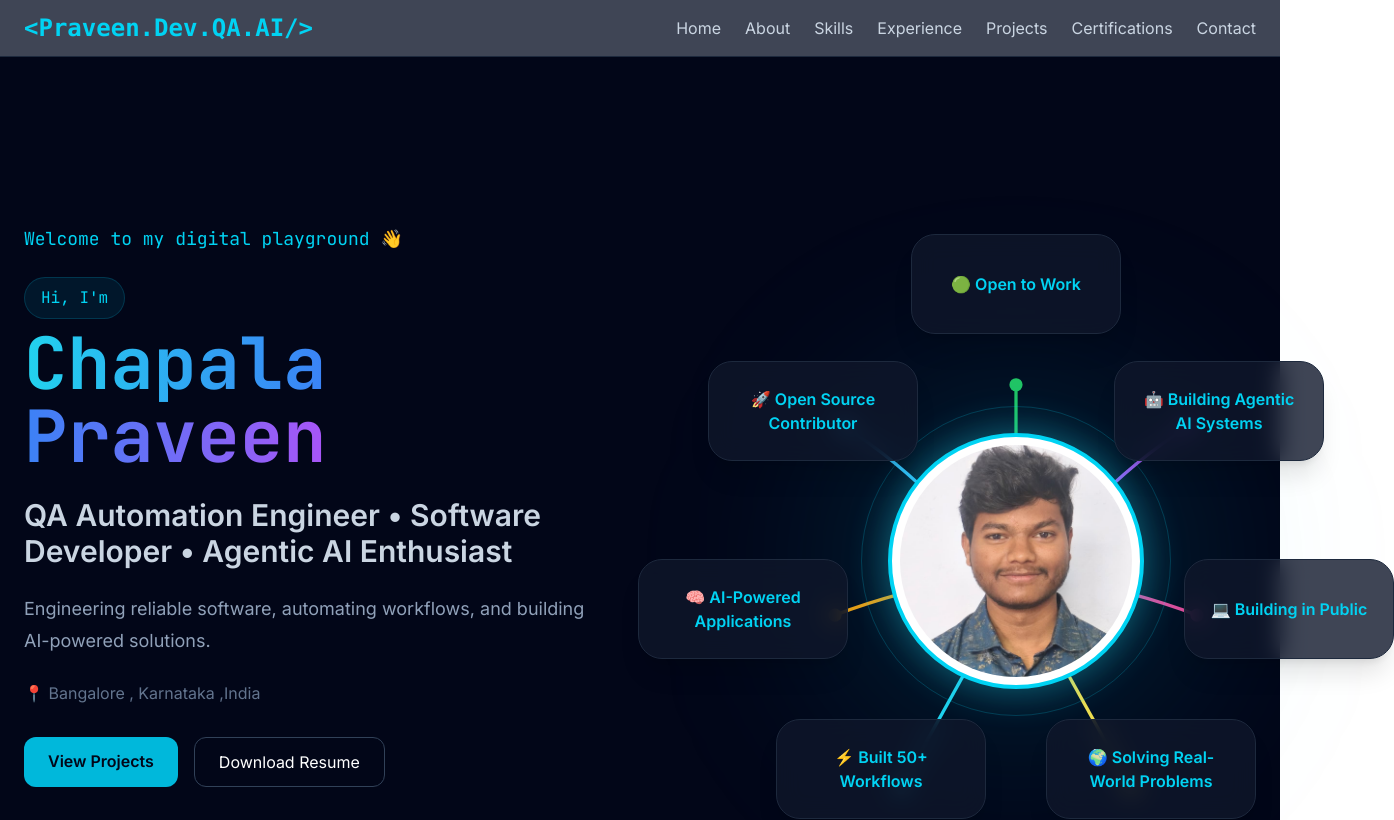
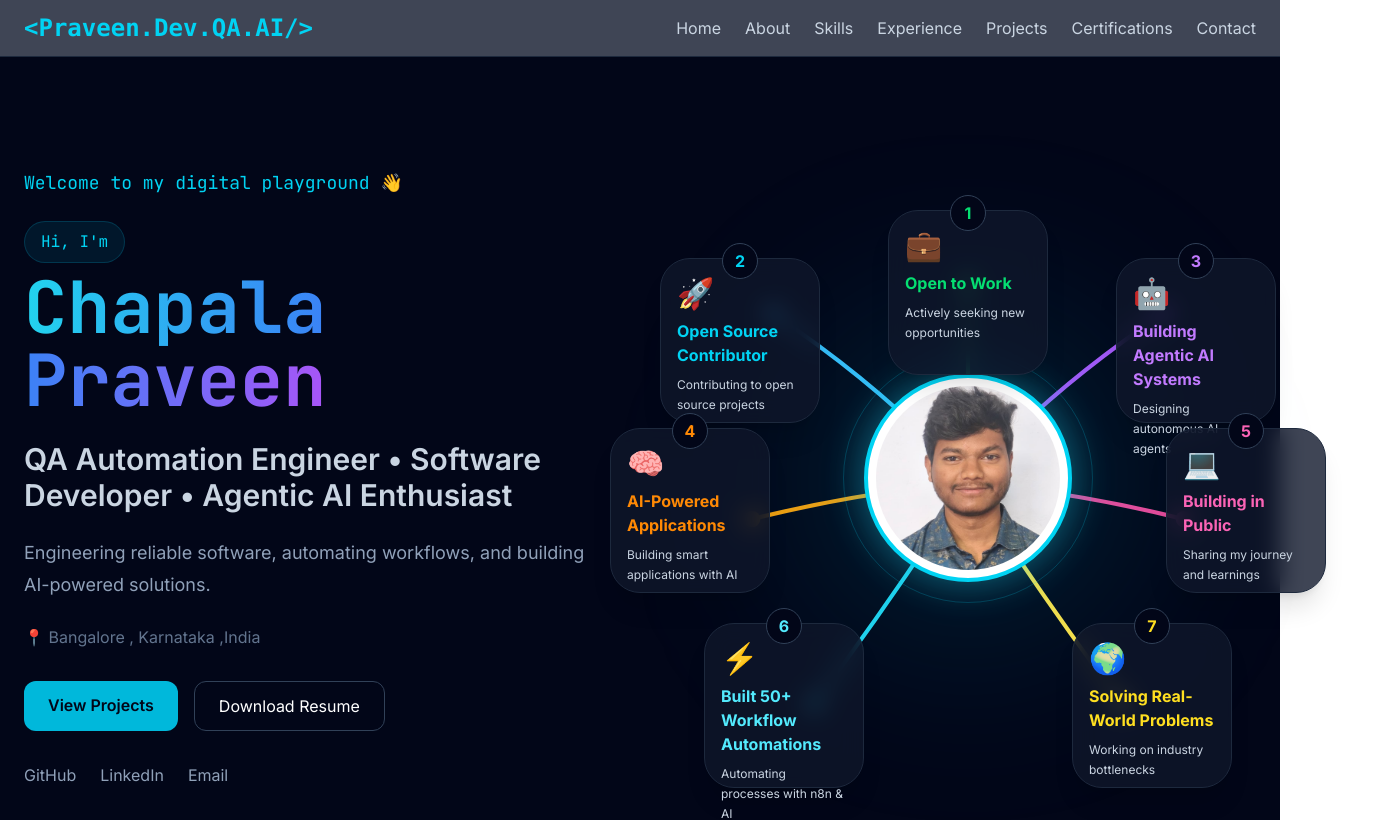
Before and after one commit to praveenchapala/Master-Portfolio, a React (Vite) app in the folder portfolio-app/: page / in a window 1280 px wide. Shown: the top 820 px of the page, 1394 px wide, since content can reach past the window. Built offline with nearby package versions, Linux system fonts and the light colour scheme.

Commit message:
Almost Done with the Hero section but still some improvements are there will do it later

```diff
--- a/portfolio-app/src/components/hero/Hero.jsx
+++ b/portfolio-app/src/components/hero/Hero.jsx
@@ -19,17 +19,7 @@ function Hero() {
         </div>
 
         {/* Right Side */}
-        <div
-          className="
-            relative
-            hidden
-            lg:flex
-            justify-center
-            items-center
-            pt-20
-            translate-x-12
-          "
-        >
+        <div className="relative hidden lg:flex justify-center">
           <HeroNetwork />
         </div>
 
--- a/portfolio-app/src/components/hero/HeroImage.jsx
+++ b/portfolio-app/src/components/hero/HeroImage.jsx
@@ -4,14 +4,24 @@ function HeroImage() {
   return (
     <div className="relative flex items-center justify-center">
       {/* Outer Glow */}
-      <div className="absolute w-[360px] h-[360px] bg-cyan-500/15 blur-[100px] rounded-full animate-pulse"></div>
+      <div
+        className="
+          absolute
+          w-[320px]
+          h-[320px]
+          bg-cyan-500/15
+          blur-[100px]
+          rounded-full
+          animate-pulse
+        "
+      />
 
       {/* Decorative Ring */}
       <div
         className="
           absolute
-          w-[310px]
-          h-[310px]
+          w-[250px]
+          h-[250px]
           rounded-full
           border
           border-cyan-400/20
@@ -24,8 +34,8 @@ function HeroImage() {
         alt="Praveen"
         className="
           relative
-          w-64
-          h-64
+          w-52
+          h-52
           rounded-full
           object-cover
           object-top
--- a/portfolio-app/src/components/hero/HeroNetwork.jsx
+++ b/portfolio-app/src/components/hero/HeroNetwork.jsx
@@ -3,16 +3,16 @@ import NetworkNode from "./NetworkNode";
 
 function HeroNetwork() {
   return (
-    <div className="relative w-[650px] h-[650px]">
+    <div className="relative w-[600px] h-[600px]">
 
       {/* SVG Branches */}
       <svg
         className="absolute inset-0 w-full h-full"
-        viewBox="0 0 700 700"
+        viewBox="0 0 560 560"
       >
         {/* Top */}
 <path
-          d="M350 330 L350 120"
+  d="M280 260 L280 90"
   stroke="#22c55e"
   strokeWidth="4"
   fill="none"
@@ -20,7 +20,7 @@ function HeroNetwork() {
 
 {/* Top Left */}
 <path
-          d="M300 310 Q220 220 140 170"
+  d="M250 250 Q180 180 90 120"
   stroke="#38bdf8"
   strokeWidth="4"
   fill="none"
@@ -28,7 +28,7 @@ function HeroNetwork() {
 
 {/* Top Right */}
 <path
-          d="M400 310 Q480 220 560 170"
+  d="M310 250 Q380 180 470 120"
   stroke="#a855f7"
   strokeWidth="4"
   fill="none"
@@ -36,7 +36,7 @@ function HeroNetwork() {
 
 {/* Middle Left */}
 <path
-          d="M280 360 Q210 370 130 400"
+  d="M230 290 Q150 300 70 320"
   stroke="#f59e0b"
   strokeWidth="4"
   fill="none"
@@ -44,7 +44,7 @@ function HeroNetwork() {
 
 {/* Middle Right */}
 <path
-          d="M420 360 Q490 370 570 400"
+  d="M330 290 Q410 300 490 320"
   stroke="#ec4899"
   strokeWidth="4"
   fill="none"
@@ -52,7 +52,7 @@ function HeroNetwork() {
 
 {/* Bottom Left */}
 <path
-          d="M310 430 Q260 520 210 610"
+  d="M250 330 Q190 420 130 500"
   stroke="#22d3ee"
   strokeWidth="4"
   fill="none"
@@ -60,27 +60,33 @@ function HeroNetwork() {
 
 {/* Bottom Right */}
 <path
-          d="M390 430 Q440 520 490 610"
+  d="M310 330 Q370 420 430 500"
   stroke="#fde047"
   strokeWidth="4"
   fill="none"
 />
 
         {/* Glow Dots */}
-        <circle cx="350" cy="120" r="8" fill="#22c55e" />
-        <circle cx="140" cy="170" r="8" fill="#38bdf8" />
-        <circle cx="560" cy="170" r="8" fill="#a855f7" />
-        <circle cx="130" cy="400" r="8" fill="#f59e0b" />
-        <circle cx="570" cy="400" r="8" fill="#ec4899" />
-        <circle cx="210" cy="610" r="8" fill="#22d3ee" />
-        <circle cx="490" cy="610" r="8" fill="#fde047" />
+        <circle cx="280" cy="90" r="8" fill="#22c55e" />
+
+<circle cx="90" cy="120" r="8" fill="#38bdf8" />
+
+<circle cx="470" cy="120" r="8" fill="#a855f7" />
+
+<circle cx="70" cy="320" r="8" fill="#f59e0b" />
+
+<circle cx="490" cy="320" r="8" fill="#ec4899" />
+
+<circle cx="130" cy="500" r="8" fill="#22d3ee" />
+
+<circle cx="430" cy="500" r="8" fill="#fde047" />
       </svg>
 
       {/* Center Profile Image */}
       <div
         className="
           absolute
-          top-[48%]
+          top-1/2
           left-1/2
           -translate-x-1/2
           -translate-y-1/2
@@ -92,38 +98,69 @@ function HeroNetwork() {
       {/* Nodes */}
 
       {/* Nodes */}
+{/* Nodes */}
+
 <NetworkNode
-  title="🟢 Open to Work"
-  className="top-[-15px] left-1/2 -translate-x-1/2"
+  number="1"
+  icon="💼"
+  title="Open to Work"
+  description="Actively seeking new opportunities"
+  color="text-green-400"
+  className="top-8 left-1/2 -translate-x-1/2"
 />
 
 <NetworkNode
-  title="🚀 Open Source Contributor"
-  className="top-28 left-[-20px]"
+  number="2"
+  icon="🚀"
+  title="Open Source Contributor"
+  description="Contributing to open source projects"
+  color="text-cyan-400"
+  className="top-20 left-[-20px]"
 />
 
 <NetworkNode
-  title="🤖 Building Agentic AI Systems"
-  className="top-28 right-[-20px]"
-/>
-<NetworkNode
-  title="🧠 AI-Powered Applications"
-  className="top-[310px] left-[-90px]"
+  number="3"
+  icon="🤖"
+  title="Building Agentic AI Systems"
+  description="Designing autonomous AI agents"
+  color="text-purple-400"
+  className="top-20 right-[-20px]"
 />
 
 <NetworkNode
-  title="💻 Building in Public"
-  className="top-[310px] right-[-90px]"
+  number="4"
+  icon="🧠"
+  title="AI-Powered Applications"
+  description="Building smart applications with AI"
+  color="text-orange-400"
+  className="top-[250px] left-[-70px]"
 />
 
 <NetworkNode
-  title="⚡ Built 50+ Workflows"
-  className="bottom-20 left-12"
+  number="5"
+  icon="💻"
+  title="Building in Public"
+  description="Sharing my journey and learnings"
+  color="text-pink-400"
+  className="top-[250px] right-[-70px]"
 />
 
 <NetworkNode
-  title="🌍 Solving Real-World Problems"
-  className="bottom-20 right-12"
+  number="6"
+  icon="⚡"
+  title="Built 50+ Workflow Automations"
+  description="Automating processes with n8n & AI"
+  color="text-cyan-300"
+  className="bottom-[-10px] left-6"
+/>
+
+<NetworkNode
+  number="7"
+  icon="🌍"
+  title="Solving Real-World Problems"
+  description="Working on industry bottlenecks"
+  color="text-yellow-300"
+  className="bottom-[-10px] right-6"
 />
     </div>
   );
--- a/portfolio-app/src/components/hero/NetworkNode.jsx
+++ b/portfolio-app/src/components/hero/NetworkNode.jsx
@@ -1,26 +1,81 @@
-function NetworkNode({ title, className }) {
+function NetworkNode({
+  number,
+  icon,
+  title,
+  description,
+  color,
+  className,
+}) {
   return (
     <div
       className={`
         absolute
-        w-[210px]
-        h-[100px]
+        w-[160px]
+        h-[165px]
         bg-slate-900/80
         backdrop-blur-md
-        border border-slate-800
-        rounded-3xl
-        px-5
-        py-4
+        border
+        border-slate-800
+        rounded-[30px]
+        p-4
         shadow-xl
         flex
-        items-center
-        justify-center
-        text-center
+        flex-col
+        justify-start
+        items-start
+        transition-all
+        duration-300
+        hover:scale-105
+        hover:border-slate-700
+        hover:shadow-cyan-500/20
         ${className}
       `}
     >
-      <p className="text-cyan-400 font-semibold text-center">
+      {/* Number Badge */}
+      <div
+        className={`
+          absolute
+          -top-4
+          left-1/2
+          -translate-x-1/2
+          w-9
+          h-9
+          rounded-full
+          bg-slate-950
+          border
+          border-slate-700
+          flex
+          items-center
+          justify-center
+          font-bold
+          text-base
+          ${color}
+        `}
+      >
+        {number}
+      </div>
+
+      {/* Icon */}
+      <div className={`text-3xl mb-2 ${color}`}>
+        {icon}
+      </div>
+
+      {/* Title */}
+      <h3
+        className={`
+          text-base
+          font-bold
+          leading-6
+          mb-2
+          ${color}
+        `}
+      >
         {title}
+      </h3>
+
+      {/* Description */}
+      <p className="text-slate-300 text-xs leading-5">
+        {description}
       </p>
     </div>
   );
```
Lines whose indentation alone changed are shown as unchanged.
